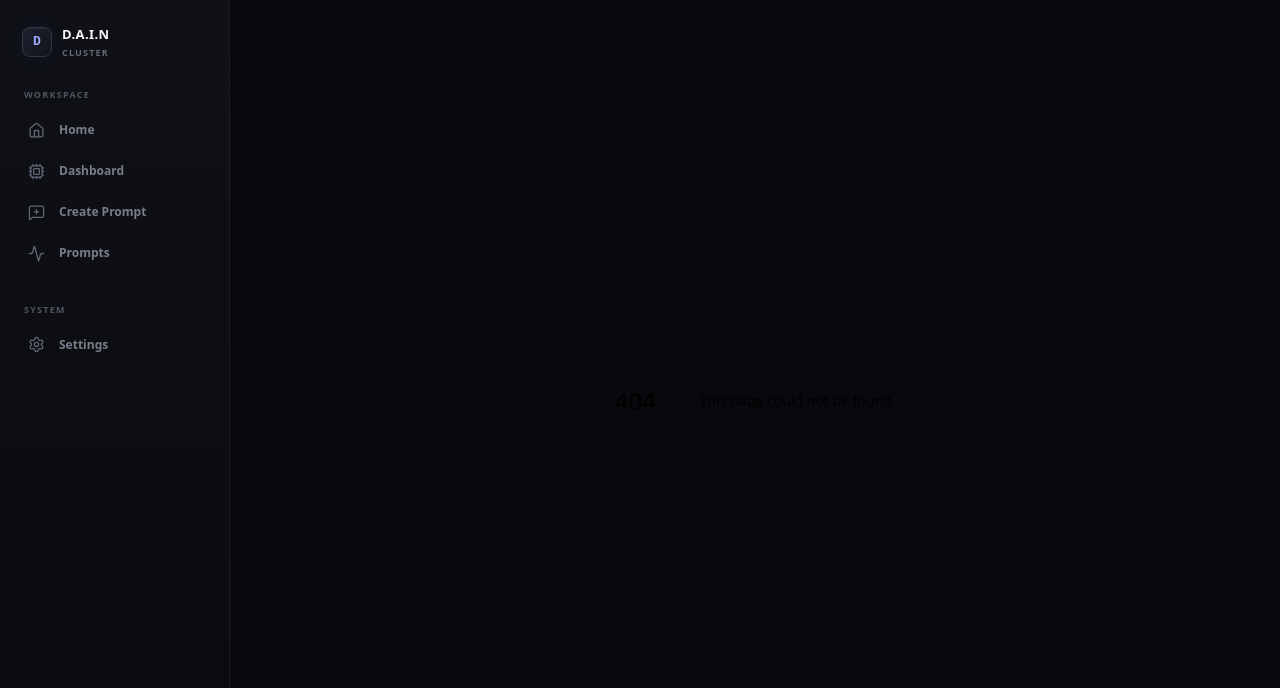
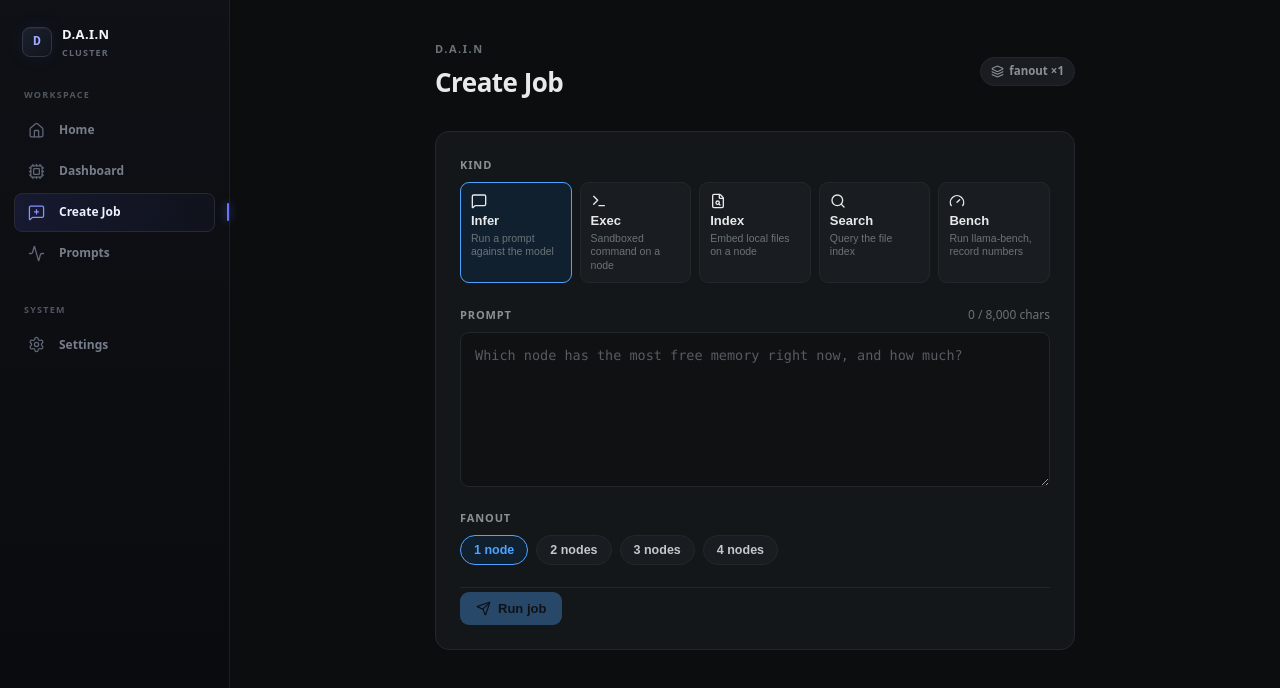
Before and after one commit to GuardianCoding/DAIN, a Next.js app in the folder agent/dain-dashboard/: page /create-job in a window 1280 px wide. Before the commit this address had no page. Shown: the top 688 px of the page. Built offline with nearby package versions, Linux system fonts and the light colour scheme.

Commit message:
feat(dashboard): add template page for creating new job

```diff
--- a/agent/dain-dashboard/app/components/Sidebar/navigation.ts
+++ b/agent/dain-dashboard/app/components/Sidebar/navigation.ts
@@ -29,8 +29,8 @@ export const navigation: NavItem[] = [
     description: "View connected nodes",
   },
   {
-    label: "Create Prompt",
-    href: "/new-prompt",
+    label: "Create Job",
+    href: "/create-job",
     icon: MessageSquarePlus,
     description: "Send a new prompt to the cluster",
   },
--- /dev/null
+++ b/agent/dain-dashboard/app/create-job/page.module.css
@@ -0,0 +1,236 @@
+.stage {
+  min-height: 100vh;
+  background: #0b0d0f;
+  color: #e7e9ea;
+  padding: 40px 32px 80px;
+  font-family: system-ui, -apple-system, "Segoe UI", sans-serif;
+}
+
+.header {
+  display: flex;
+  align-items: center;
+  justify-content: space-between;
+  max-width: 640px;
+  margin: 0 auto 28px;
+}
+
+.kicker {
+  margin: 0 0 4px;
+  font-size: 11px;
+  font-weight: 700;
+  letter-spacing: 0.14em;
+  text-transform: uppercase;
+  color: #6b7378;
+}
+
+.title {
+  margin: 0;
+  font-size: 26px;
+  font-weight: 650;
+  letter-spacing: -0.02em;
+}
+
+.card {
+  max-width: 640px;
+  margin: 0 auto;
+  background: #14171a;
+  border: 1px solid #23272b;
+  border-radius: 14px;
+  padding: 24px;
+  display: flex;
+  flex-direction: column;
+  gap: 22px;
+}
+
+.field {
+  display: flex;
+  flex-direction: column;
+  gap: 8px;
+}
+
+.fieldRow {
+  display: flex;
+  align-items: baseline;
+  justify-content: space-between;
+}
+
+.fieldLabel {
+  font-size: 11px;
+  font-weight: 700;
+  letter-spacing: 0.08em;
+  text-transform: uppercase;
+  color: #8a9196;
+}
+
+.muted {
+  color: #6b7378;
+  font-size: 12px;
+}
+
+.countWarn {
+  color: #e5794a;
+  font-size: 12px;
+  font-weight: 600;
+}
+
+/* kind selector */
+.kindGrid {
+  display: grid;
+  grid-template-columns: repeat(5, 1fr);
+  gap: 8px;
+}
+
+.kindOption {
+  display: flex;
+  flex-direction: column;
+  align-items: flex-start;
+  gap: 4px;
+  padding: 10px 10px 9px;
+  background: #191d21;
+  border: 1px solid #23272b;
+  border-radius: 9px;
+  color: #e7e9ea;
+  cursor: pointer;
+  text-align: left;
+  transition: border-color 0.12s ease, background 0.12s ease;
+}
+
+.kindOption:hover { border-color: #3a4046; }
+
+.kindOption[data-active="true"] {
+  border-color: #4fa3ff;
+  background: #10202f;
+}
+
+.kindLabel {
+  font-size: 13px;
+  font-weight: 600;
+}
+
+.kindOption .muted {
+  font-size: 10.5px;
+  line-height: 1.3;
+}
+
+/* prompt textarea */
+.textarea {
+  width: 100%;
+  min-height: 120px;
+  resize: vertical;
+  background: #0f1113;
+  border: 1px solid #23272b;
+  border-radius: 9px;
+  padding: 12px 14px;
+  color: #e7e9ea;
+  font: 13.5px/1.6 ui-monospace, "SF Mono", Menlo, Consolas, monospace;
+}
+
+.textarea:focus {
+  outline: none;
+  border-color: #4fa3ff;
+}
+
+.textarea::placeholder {
+  color: #565c61;
+}
+
+/* fanout / node pills */
+.pillRow {
+  display: flex;
+  flex-wrap: wrap;
+  gap: 8px;
+}
+
+.pillOption {
+  padding: 7px 13px;
+  background: #191d21;
+  border: 1px solid #23272b;
+  border-radius: 999px;
+  color: #c3c8cc;
+  font-size: 12.5px;
+  font-weight: 600;
+  cursor: pointer;
+  transition: border-color 0.12s ease, color 0.12s ease;
+}
+
+.pillOption:hover { border-color: #3a4046; }
+
+.pillOption[data-active="true"] {
+  border-color: #4fa3ff;
+  color: #4fa3ff;
+  background: #10202f;
+}
+
+/* header badge — matches node card badge styling */
+.badge {
+  display: inline-flex;
+  align-items: center;
+  gap: 5px;
+  padding: 4px 10px;
+  background: #191d21;
+  border: 1px solid #23272b;
+  border-radius: 999px;
+  font-size: 11.5px;
+  font-weight: 600;
+  color: #8a9196;
+}
+
+/* footer / submit */
+.footer {
+  display: flex;
+  align-items: center;
+  justify-content: space-between;
+  padding-top: 4px;
+  border-top: 1px solid #23272b;
+}
+
+.submit {
+  display: inline-flex;
+  align-items: center;
+  gap: 7px;
+  padding: 9px 16px;
+  background: #4fa3ff;
+  border: none;
+  border-radius: 9px;
+  color: #06090c;
+  font-size: 13px;
+  font-weight: 700;
+  cursor: pointer;
+  transition: opacity 0.12s ease;
+}
+
+.submit:disabled {
+  opacity: 0.35;
+  cursor: not-allowed;
+}
+
+.submit:not(:disabled):hover { opacity: 0.88; }
+
+/* state dot — mirrors node card .state / .dot */
+.state {
+  display: inline-flex;
+  align-items: center;
+  gap: 7px;
+  font-size: 12px;
+  font-weight: 600;
+  color: #8a9196;
+  text-transform: capitalize;
+}
+
+.state span {
+  width: 7px;
+  height: 7px;
+  border-radius: 50%;
+  background: #565c61;
+}
+
+.state[data-state="idle"] span { background: #565c61; }
+.state[data-state="queued"] span {
+  background: #f5c860;
+  box-shadow: 0 0 0 3px rgba(245, 200, 96, 0.18);
+}
+.state[data-state="error"] span { background: #e5645a; }
+
+@media (max-width: 640px) {
+  .kindGrid { grid-template-columns: repeat(2, 1fr); }
+}
--- /dev/null
+++ b/agent/dain-dashboard/app/create-job/page.tsx
@@ -0,0 +1,177 @@
+"use client";
+
+import { useState } from "react";
+import styles from "./page.module.css";
+import {
+  Terminal,
+  FileSearch,
+  Search,
+  Gauge,
+  MessageSquare,
+  Layers,
+  Send,
+} from "lucide-react";
+
+// Mirrors contracts.py Job dataclass.
+// POST /api/jobs { kind, payload, fanout, node_id }
+type JobKind = "infer" | "exec" | "index" | "search" | "bench";
+
+const KIND_OPTIONS: {
+  id: JobKind;
+  label: string;
+  hint: string;
+  icon: typeof MessageSquare;
+}[] = [
+  { id: "infer", label: "Infer", hint: "Run a prompt against the model", icon: MessageSquare },
+  { id: "exec", label: "Exec", hint: "Sandboxed command on a node", icon: Terminal },
+  { id: "index", label: "Index", hint: "Embed local files on a node", icon: FileSearch },
+  { id: "search", label: "Search", hint: "Query the file index", icon: Search },
+  { id: "bench", label: "Bench", hint: "Run llama-bench, record numbers", icon: Gauge },
+];
+
+const FANOUT_OPTIONS = [1, 2, 3, 4];
+
+// Fake nodes for node targeting — replace with Abdallah's /api/nodes
+const AVAILABLE_NODES = ["auto", "gpu-01", "office-01", "office-02", "nuc-01"];
+
+type SubmitState = "idle" | "queued" | "error";
+
+export default function CreateJob() {
+  const [kind, setKind] = useState<JobKind>("infer");
+  const [prompt, setPrompt] = useState("");
+  const [fanout, setFanout] = useState(1);
+  const [nodeId, setNodeId] = useState("auto");
+  const [state, setState] = useState<SubmitState>("idle");
+
+  const canFanout = kind === "infer" || kind === "bench";
+  const charCount = prompt.length;
+  const overCap = charCount > 8000; // ~2k tokens, §6.3 cap
+
+  async function handleSubmit(e: React.FormEvent) {
+    e.preventDefault();
+    if (!prompt.trim() || overCap) return;
+
+    setState("queued");
+    try {
+      // await fetch("/api/jobs", {
+      //   method: "POST",
+      //   headers: { "Content-Type": "application/json" },
+      //   body: JSON.stringify({
+      //     kind,
+      //     payload: { prompt },
+      //     fanout: canFanout ? fanout : 1,
+      //     node_id: nodeId === "auto" ? null : nodeId,
+      //   }),
+      // });
+    } catch {
+      setState("error");
+    }
+  }
+
+  return (
+    <main className={styles.stage}>
+      <header className={styles.header}>
+        <div>
+          <p className={styles.kicker}>D.A.I.N</p>
+          <h1 className={styles.title}>Create Job</h1>
+        </div>
+
+        <span className={styles.badge}>
+          <Layers size={13} />
+          {canFanout ? `fanout ×${fanout}` : "single node"}
+        </span>
+      </header>
+
+      <form className={styles.card} onSubmit={handleSubmit}>
+        {/* Job kind */}
+        <div className={styles.field}>
+          <span className={styles.fieldLabel}>Kind</span>
+          <div className={styles.kindGrid}>
+            {KIND_OPTIONS.map(({ id, label, hint, icon: Icon }) => (
+              <button
+                type="button"
+                key={id}
+                className={styles.kindOption}
+                data-active={kind === id}
+                onClick={() => setKind(id)}
+              >
+                <Icon size={16} />
+                <span className={styles.kindLabel}>{label}</span>
+                <span className={styles.muted}>{hint}</span>
+              </button>
+            ))}
+          </div>
+        </div>
+
+        {/* Prompt / payload */}
+        <div className={styles.field}>
+          <div className={styles.fieldRow}>
+            <span className={styles.fieldLabel}>Prompt</span>
+            <span className={overCap ? styles.countWarn : styles.muted}>
+              {charCount.toLocaleString()} / 8,000 chars
+            </span>
+          </div>
+          <textarea
+            className={styles.textarea}
+            placeholder="Which node has the most free memory right now, and how much?"
+            value={prompt}
+            onChange={(e) => setPrompt(e.target.value)}
+            rows={6}
+          />
+        </div>
+
+        {/* Fanout */}
+        {canFanout && (
+          <div className={styles.field}>
+            <span className={styles.fieldLabel}>Fanout</span>
+            <div className={styles.pillRow}>
+              {FANOUT_OPTIONS.map((n) => (
+                <button
+                  type="button"
+                  key={n}
+                  className={styles.pillOption}
+                  data-active={fanout === n}
+                  onClick={() => setFanout(n)}
+                >
+                  {n} node{n > 1 ? "s" : ""}
+                </button>
+              ))}
+            </div>
+          </div>
+        )}
+
+        {/* Target node — only meaningful outside fanout */}
+        {!canFanout && (
+          <div className={styles.field}>
+            <span className={styles.fieldLabel}>Node</span>
+            <div className={styles.pillRow}>
+              {AVAILABLE_NODES.map((n) => (
+                <button
+                  type="button"
+                  key={n}
+                  className={styles.pillOption}
+                  data-active={nodeId === n}
+                  onClick={() => setNodeId(n)}
+                >
+                  {n}
+                </button>
+              ))}
+            </div>
+          </div>
+        )}
+
+        <div className={styles.footer}>
+
+          <button
+            type="submit"
+            className={styles.submit}
+            disabled={!prompt.trim() || overCap}
+          >
+            <Send size={15} />
+            Run job
+          </button>
+        </div>
+      </form>
+    </main>
+  );
+}
--- a/agent/dain-dashboard/app/new-prompt/page.tsx
+++ /dev/null
@@ -1,3 +0,0 @@
-export default function NewPrompt () {
-    return;
-}
```
Also changed, not shown: agent/dain-dashboard/app/new-prompt/page.module.css (deleted).
